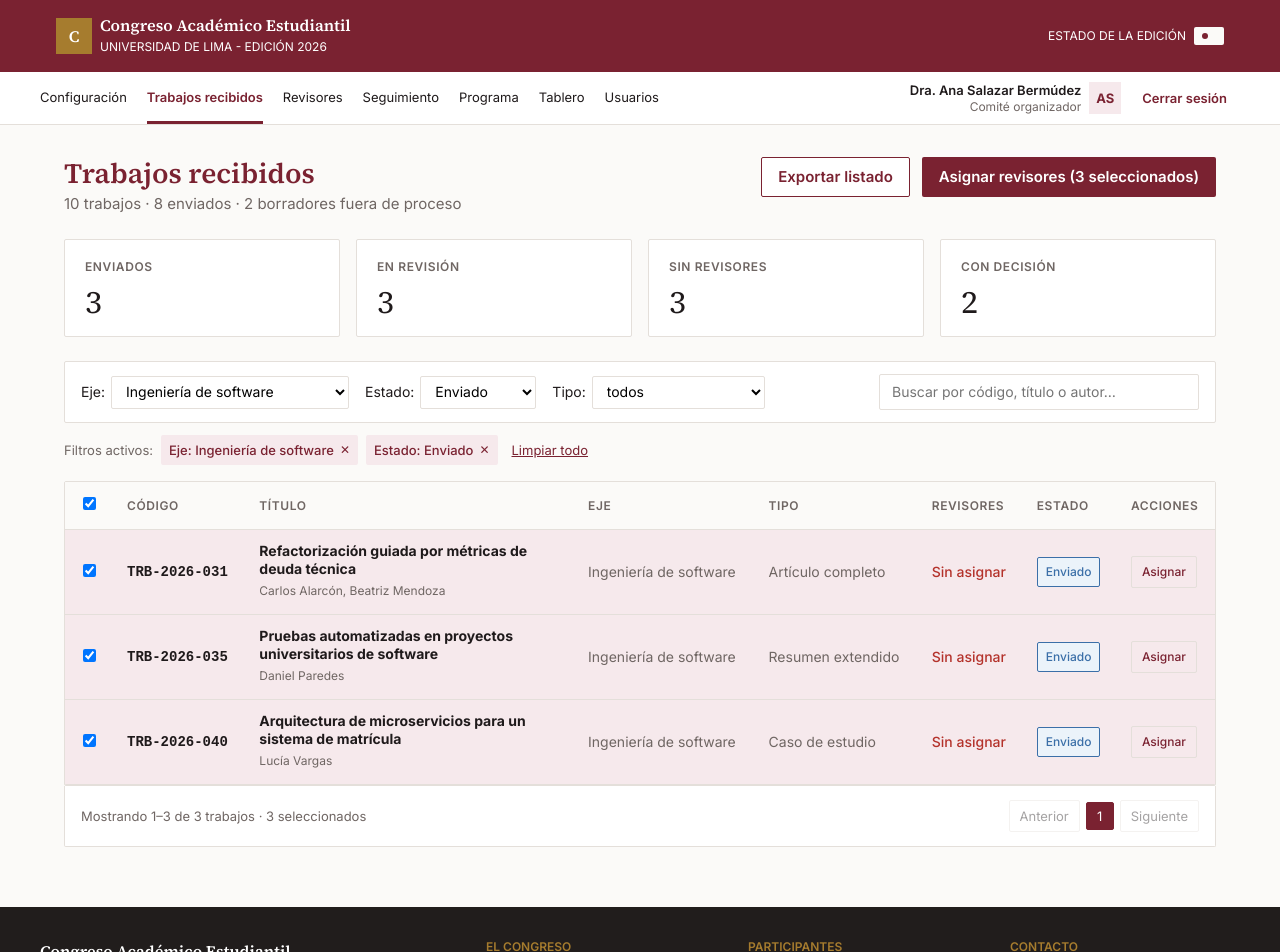
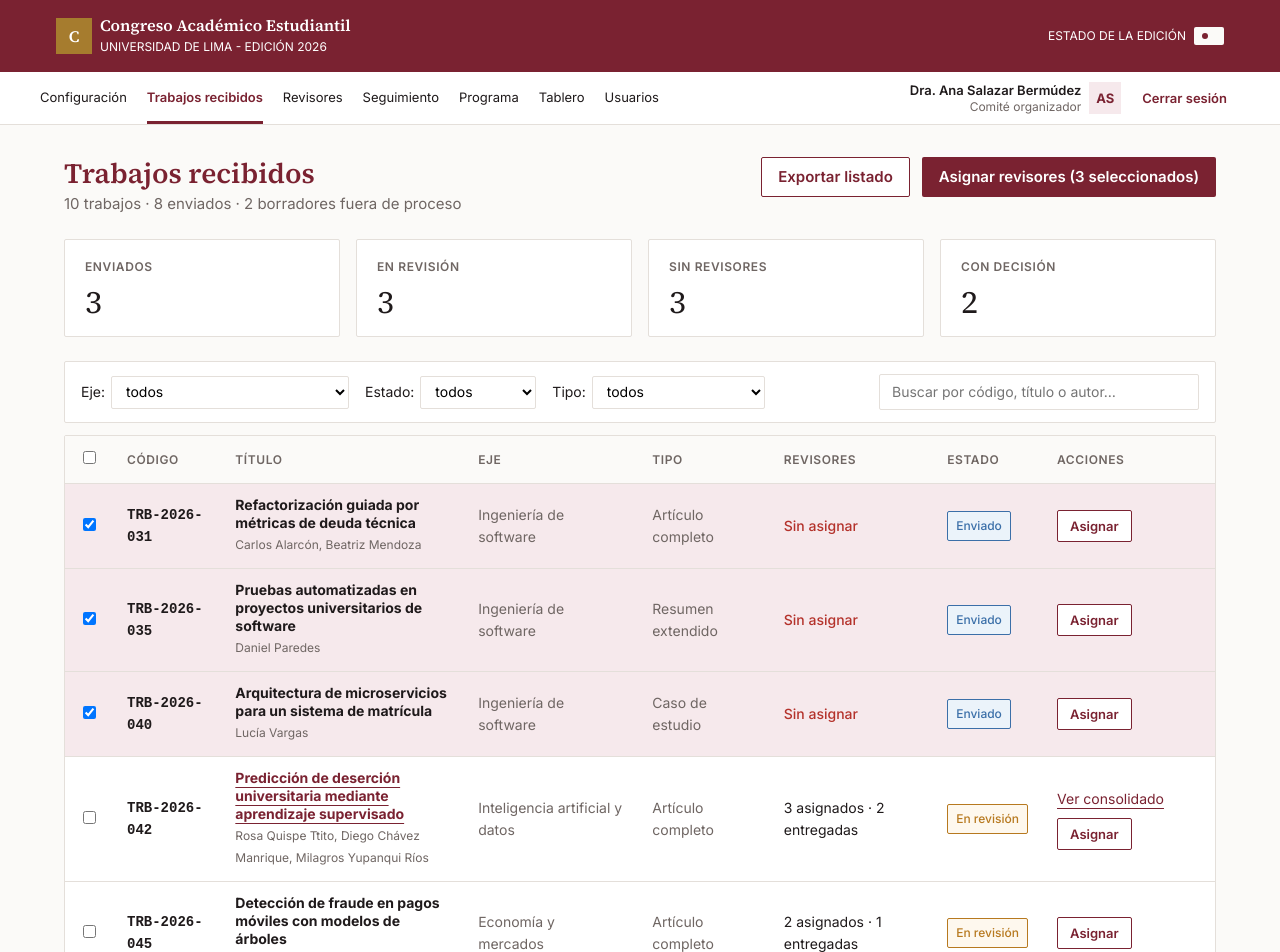
Before and after one commit to Alvarordev/progra-web-grp-1, a React (Vite) app: page /trabajos-recibidos in a window 1280 px wide. Shown: the top 952 px of the page. Built offline with nearby package versions, Linux system fonts and the light colour scheme.

Commit message:
Enlaza trabajos recibidos con su consolidado

```diff
--- a/src/features/history-4/pages/ReceivedWorksPage.jsx
+++ b/src/features/history-4/pages/ReceivedWorksPage.jsx
@@ -1,3 +1,5 @@
+import { Link } from 'react-router'
+import { assignmentsByWork } from '../../history-5/data/assignmentsByWork.js'
 import useStoredState from '../../../core/utils/useStoredState.js'
 import { useState, useMemo } from 'react'
 import Header from '../../../core/ui/Header/Header.jsx'
@@ -25,8 +27,8 @@ export default function ReceivedWorksPage() {
   const storageError = [worksState, reviewersState].find((state) => state.error)?.error
 
   // Filtros
-  const [selectedEje, setSelectedEje] = useState('Ingeniería de software')
-  const [selectedEstado, setSelectedEstado] = useState('Enviado')
+  const [selectedEje, setSelectedEje] = useState('todos')
+  const [selectedEstado, setSelectedEstado] = useState('todos')
   const [selectedTipo, setSelectedTipo] = useState('todos')
   const [searchQuery, setSearchQuery] = useState('')
 
@@ -337,6 +339,8 @@ export default function ReceivedWorksPage() {
                 </thead>
                 <tbody>
                   {paginatedWorks.map((work) => {
+                    const hasConsolidation = Object.hasOwn(assignmentsByWork, work.codigo)
+                    const consolidationPath = `/trabajos-recibidos/${encodeURIComponent(work.codigo)}/consolidado`
                     const isSelected = selectedCodes.includes(work.codigo)
                     const hasReviewers = work.revisoresAsignados && work.revisoresAsignados.length > 0
 
@@ -354,7 +358,13 @@ export default function ReceivedWorksPage() {
                         </td>
                         <td className={styles.codeCell}>{work.codigo}</td>
                         <td className={styles.titleCell}>
-                          <strong>{work.titulo}</strong>
+                          <strong>
+                            {hasConsolidation ? (
+                              <Link className={styles.consolidationLink} to={consolidationPath} aria-label={`Ver consolidado de ${work.codigo}: ${work.titulo}`}>
+                                {work.titulo}
+                              </Link>
+                            ) : work.titulo}
+                          </strong>
                           <div className={styles.authorsSub}>
                             {work.autores?.join(', ')}
                           </div>
@@ -376,12 +386,21 @@ export default function ReceivedWorksPage() {
                           </span>
                         </td>
                         <td>
-                          <button
-                            className={styles.assignRowButton}
-                            onClick={() => handleOpenSingleAssign(work)}
-                          >
-                            Asignar
-                          </button>
+                          <div className={styles.rowActions}>
+                            {hasConsolidation && (
+                              <Link className={styles.consolidationLink} to={consolidationPath} aria-label={`Ver consolidado de ${work.codigo}`}>
+                                Ver consolidado
+                              </Link>
+                            )}
+                            <Button
+                              variant="secondary"
+                              size="small"
+                              type="button"
+                              onClick={() => handleOpenSingleAssign(work)}
+                            >
+                              Asignar
+                            </Button>
+                          </div>
                         </td>
                       </tr>
                     )
--- a/src/features/history-4/pages/ReceivedWorksPage.module.css
+++ b/src/features/history-4/pages/ReceivedWorksPage.module.css
@@ -286,19 +286,21 @@
   border-color: var(--color-text-muted, #6f6663);
 }
 
-.assignRowButton {
-  background: none;
-  border: 1px solid var(--color-border, #e4dfda);
-  color: var(--color-primary, #7a2231);
-  padding: 4px 10px;
-  border-radius: 2px;
-  font-size: 12px;
-  cursor: pointer;
-  font-weight: 500;
+.rowActions {
+  display: flex;
+  flex-wrap: wrap;
+  align-items: center;
+  gap: var(--space-2);
 }
 
-.assignRowButton:hover {
-  background-color: var(--color-primary-soft, #f6e9ec);
+.consolidationLink {
+  color: var(--color-primary);
+  text-decoration: underline;
+  text-underline-offset: var(--space-1);
+}
+
+.consolidationLink:hover {
+  color: var(--color-primary-dark);
 }
 
 .paginationRow {
```
